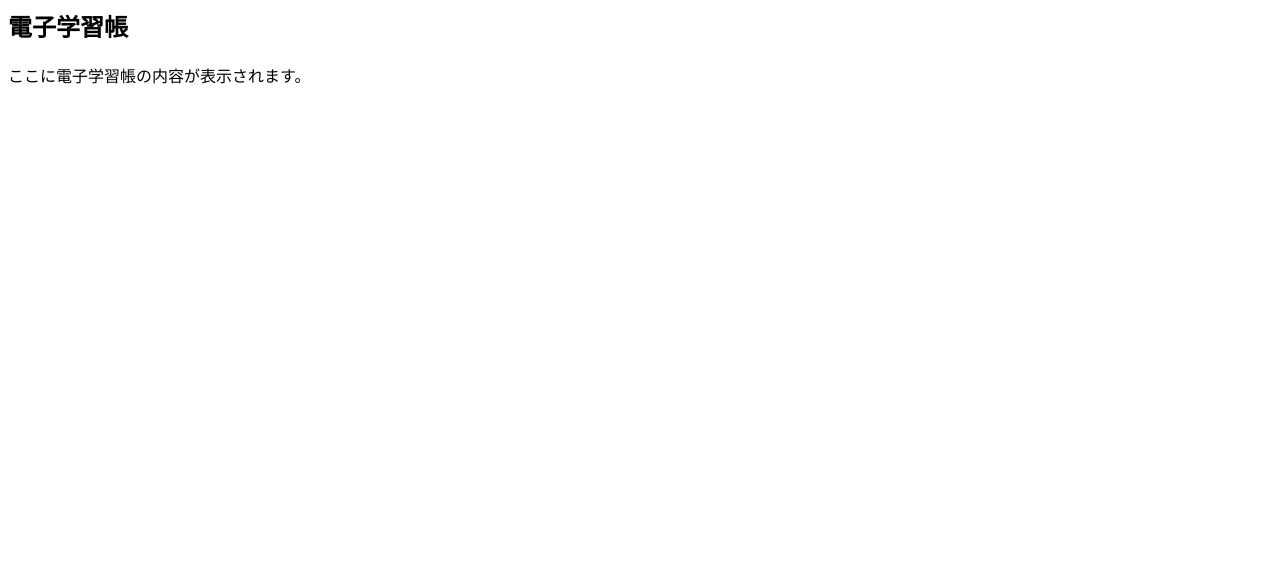
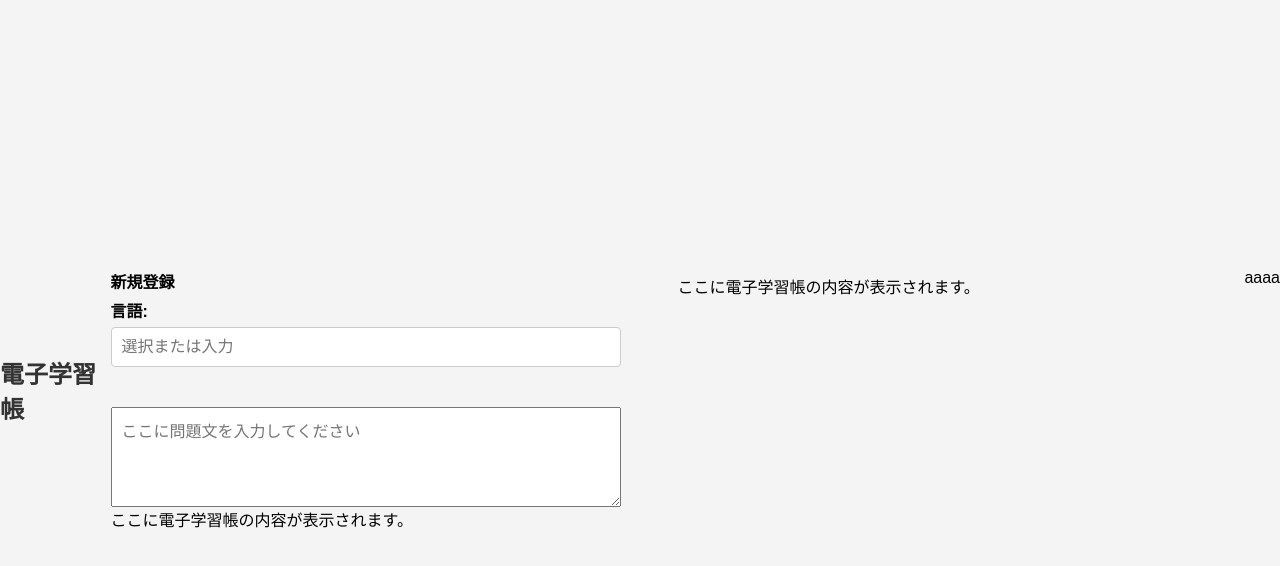
Before and after one commit to sin1227488801/RemindCodeTyping, a plain HTML site: page Rct/notebook.html in a window 1280 px wide. Drawn offline with Linux system fonts and the light colour scheme.

Commit message:
[add]notebookのhtml,css作成

```diff
--- /dev/null
+++ b/Rct/css/notebook.css
@@ -0,0 +1,15 @@
+@import url('_common.css');
+
+.main {
+    display: flex;
+    width: calc(100% - 10px);
+    box-sizing: border-box;
+}
+
+.main .box-left {
+    width: 50%;
+}
+
+.main .box-right {
+    width: 50%;
+}
--- a/Rct/notebook.html
+++ b/Rct/notebook.html
@@ -1,4 +1,32 @@
+<head></head>
+<link rel="stylesheet" href="css/notebook.css">
+</head>
+
 <body>
     <h2>電子学習帳</h2>
-    <p>ここに電子学習帳の内容が表示されます。</p>
+    <div class="main">
+        <div class="box-left">
+            <label>新規登録</label>
+            <!-- 入力可能プルダウンメニュー -->
+            <div class="dropdown-container">
+                <label for="language-select">言語:</label>
+                <input list="languages" id="language-select" name="language-select" placeholder="選択または入力">
+                <datalist id="languages">
+                    <option value="Python">Python</option>
+                    <option value="C#">C#</option>
+                    <option value="Java">Java</option>
+                    <option value="JavaScript">JavaScript</option>
+                </datalist>
+            </div>
+            <!-- 長文入力 -->
+            <textarea placeholder="ここに問題文を入力してください"></textarea>
+
+            <p>ここに電子学習帳の内容が表示されます。</p>
+        </div>
+        <div class="box-right">
+            <label></label>
+            <p>ここに電子学習帳の内容が表示されます。</p>
+        </div>
+        aaaa
+    </div>
 </body>
```
